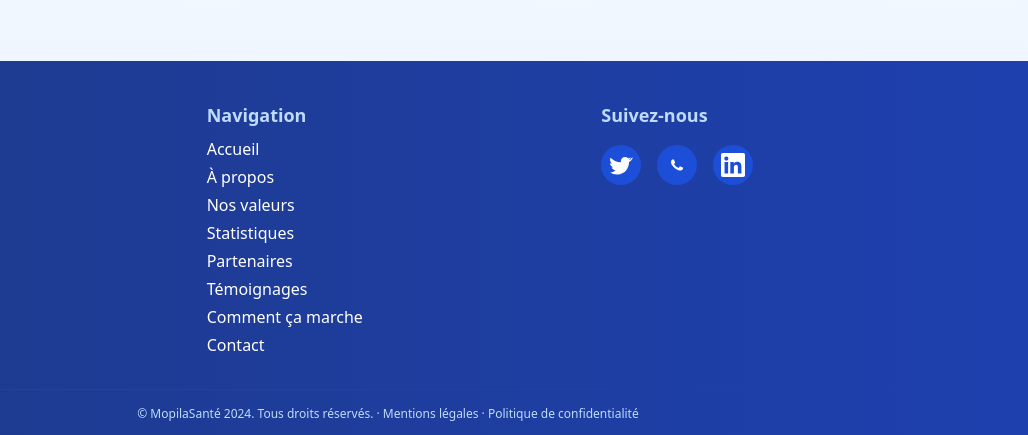
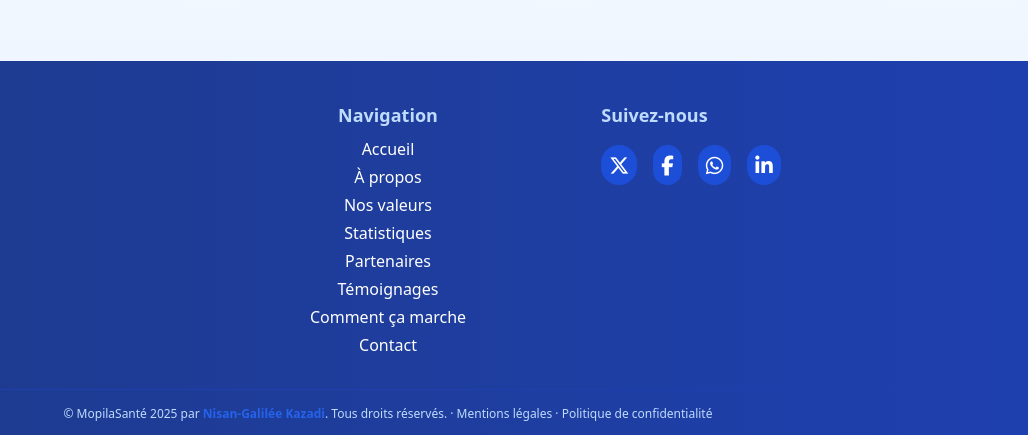
Before and after one commit to Nisan-Galilee-Kazadi/mopilasantedeploye, a plain HTML site: page index.html in a window 1280 px wide. Shown: the part 4365-4800 px from the top of the page, 252-1280 px from the left. Drawn offline with nearby package versions, Linux system fonts and the light colour scheme.

Commit message:
deployees

```diff
--- a/index.html
+++ b/index.html
@@ -107,12 +107,10 @@
         <!-- Hamburger button for mobile -->
         <button
           id="menu-btn"
-          class="md:hidden flex flex-col justify-center items-center w-10 h-10 focus:outline-none ml-2"
+          class="md:hidden flex justify-center items-center w-10 h-10 focus:outline-none ml-2"
           aria-label="Ouvrir le menu"
         >
-          <span class="block w-6 h-0.5 bg-blue-700 mb-1"></span>
-          <span class="block w-6 h-0.5 bg-blue-700 mb-1"></span>
-          <span class="block w-6 h-0.5 bg-blue-700"></span>
+          <i class="fa-solid fa-bars fa-2x text-blue-700"></i>
         </button>
       </div>
       <!-- Mobile menu -->
@@ -646,50 +644,72 @@
           </div>
           <!-- Navigation -->
           <div
-            class="flex-1 flex flex-col items-center md:items-start mb-6 md:mb-0"
+            class="flex-1 flex flex-col items-center text-center md:items-center mb-6 md:mb-0"
           >
             <span class="font-bold text-lg text-blue-200 mb-2">Navigation</span>
             <ul class="space-y-1">
               <li>
-                <a href="#accueil" class="hover:text-green-400 transition"
-                  >Accueil</a
+                <a
+                  href="#accueil"
+                  class="hover:text-green-400 transition flex items-center justify-center gap-2"
+                >
+                  Accueil</a
                 >
               </li>
               <li>
-                <a href="#apropos" class="hover:text-green-400 transition"
-                  >À propos</a
+                <a
+                  href="#apropos"
+                  class="hover:text-green-400 transition flex items-center justify-center gap-2"
+                >
+                  À propos</a
                 >
               </li>
               <li>
-                <a href="#valeurs" class="hover:text-green-400 transition"
-                  >Nos valeurs</a
+                <a
+                  href="#valeurs"
+                  class="hover:text-green-400 transition flex items-center justify-center gap-2"
+                >
+                  Nos valeurs</a
                 >
               </li>
               <li>
-                <a href="#stats" class="hover:text-green-400 transition"
-                  >Statistiques</a
+                <a
+                  href="#stats"
+                  class="hover:text-green-400 transition flex items-center justify-center gap-2"
+                >
+                  Statistiques</a
                 >
               </li>
               <li>
-                <a href="#partenaires" class="hover:text-green-400 transition"
-                  >Partenaires</a
+                <a
+                  href="#partenaires"
+                  class="hover:text-green-400 transition flex items-center justify-center gap-2"
+                >
+                  Partenaires</a
                 >
               </li>
               <li>
-                <a href="#temoignages" class="hover:text-green-400 transition"
-                  >Témoignages</a
+                <a
+                  href="#temoignages"
+                  class="hover:text-green-400 transition flex items-center justify-center gap-2"
+                >
+                  Témoignages</a
                 >
               </li>
               <li>
                 <a
                   href="#fonctionnement"
-                  class="hover:text-green-400 transition"
-                  >Comment ça marche</a
+                  class="hover:text-green-400 transition flex items-center justify-center gap-2"
+                >
+                  Comment ça marche</a
                 >
               </li>
               <li>
-                <a href="#contact" class="hover:text-green-400 transition"
-                  >Contact</a
+                <a
+                  href="#contact"
+                  class="hover:text-green-400 transition flex items-center justify-center gap-2"
+                >
+                  Contact</a
                 >
               </li>
             </ul>
@@ -699,30 +719,26 @@
             <span class="font-bold text-lg text-blue-200 mb-2"
               >Suivez-nous</span
             >
-            <div class="flex gap-4 mt-2">
+            <div class="flex gap-4 mt-2 justify-center">
               <a
                 href="#"
                 class="bg-blue-700 hover:bg-green-400 hover:text-blue-900 transition rounded-full p-2"
-                ><svg class="w-6 h-6" fill="currentColor" viewBox="0 0 24 24">
-                  <path
-                    d="M22.46 6c-.77.35-1.6.59-2.47.7a4.3 4.3 0 0 0 1.88-2.37 8.59 8.59 0 0 1-2.72 1.04A4.28 4.28 0 0 0 16.11 4c-2.37 0-4.29 1.92-4.29 4.29 0 .34.04.67.11.99C7.69 9.13 4.07 7.38 1.64 4.7c-.37.64-.58 1.38-.58 2.17 0 1.5.76 2.82 1.92 3.6-.7-.02-1.36-.21-1.94-.53v.05c0 2.1 1.5 3.85 3.5 4.25-.36.1-.74.16-1.13.16-.28 0-.54-.03-.8-.08.54 1.7 2.1 2.94 3.95 2.97A8.6 8.6 0 0 1 2 19.54c-.29 0-.57-.02-.85-.05A12.13 12.13 0 0 0 8.29 21.5c7.55 0 11.68-6.26 11.68-11.68 0-.18-.01-.36-.02-.54A8.18 8.18 0 0 0 24 4.59a8.36 8.36 0 0 1-2.54.7z"
-                  /></svg
+                ><i class="fab fa-x-twitter fa-lg"></i
               ></a>
               <a
                 href="#"
                 class="bg-blue-700 hover:bg-green-400 hover:text-blue-900 transition rounded-full p-2"
-                ><svg class="w-6 h-6" fill="currentColor" viewBox="0 0 24 24">
-                  <path
-                    d="M17.472 14.382c-.297-.149-1.758-.867-2.03-.967-.273-.099-.472-.148-.67.15-.198.297-.767.967-.94 1.166-.173.198-.347.223-.644.075-.297-.149-1.255-.463-2.39-1.475-.883-.788-1.48-1.761-1.653-2.059-.173-.297-.018-.458.13-.606.134-.133.298-.347.447-.52.149-.174.198-.298.298-.497.099-.198.05-.372-.025-.521-.075-.149-.669-1.612-.916-2.21-.242-.58-.487-.501-.669-.511-.173-.008-.372-.01-.571-.01-.198 0-.52.074-.792.372-.272.297-1.04 1.016-1.04 2.479 0 1.462 1.065 2.875 1.213 3.074.149.198 2.099 3.205 5.077 4.372.71.306 1.263.489 1.695.626.712.227 1.36.195 1.872.118.571-.085 1.758-.719 2.007-1.413.248-.694.248-1.288.173-1.413-.074-.124-.272-.198-.57-.347z"
-                  /></svg
+                ><i class="fab fa-facebook-f fa-lg"></i
               ></a>
               <a
                 href="#"
                 class="bg-blue-700 hover:bg-green-400 hover:text-blue-900 transition rounded-full p-2"
-                ><svg class="w-6 h-6" fill="currentColor" viewBox="0 0 24 24">
-                  <path
-                    d="M22.23 0H1.77C.792 0 0 .771 0 1.723v20.554C0 23.229.792 24 1.77 24h20.46C23.208 24 24 23.229 24 22.277V1.723C24 .771 23.208 0 22.23 0zM7.12 20.452H3.56V9h3.56v11.452zM5.34 7.633a2.07 2.07 0 1 1 0-4.14 2.07 2.07 0 0 1 0 4.14zm15.112 12.819h-3.56v-5.605c0-1.336-.025-3.057-1.865-3.057-1.867 0-2.153 1.457-2.153 2.963v5.699h-3.56V9h3.418v1.561h.049c.476-.899 1.637-1.847 3.37-1.847 3.602 0 4.267 2.37 4.267 5.455v6.283z"
-                  /></svg
+                ><i class="fab fa-whatsapp fa-lg"></i
+              ></a>
+              <a
+                href="#"
+                class="bg-blue-700 hover:bg-green-400 hover:text-blue-900 transition rounded-full p-2"
+                ><i class="fab fa-linkedin-in fa-lg"></i
               ></a>
             </div>
           </div>
@@ -730,7 +746,12 @@
         <div
           class="border-t border-blue-800 mt-8 pt-4 text-center text-xs text-blue-200"
         >
-          &copy; MopilaSanté 2024. Tous droits réservés. ·
+          &copy; MopilaSanté <span id="footer-year">2024</span> par
+          <span class="font-bold text-blue-600"
+            ><a href="https://galileokazadidev.netlify.app"
+              >Nisan-Galilée Kazadi</a
+            ></span
+          >. Tous droits réservés. ·
           <a href="#" class="hover:underline">Mentions légales</a> ·
           <a href="#" class="hover:underline">Politique de confidentialité</a>
         </div>
--- a/js/main.js
+++ b/js/main.js
@@ -347,3 +347,9 @@ if (typeof window !== "undefined") {
     });
   });
 }
+
+// Ajout dynamique de l'année dans le footer
+const yearSpan = document.getElementById("footer-year");
+if (yearSpan) {
+  yearSpan.textContent = new Date().getFullYear();
+}
```
